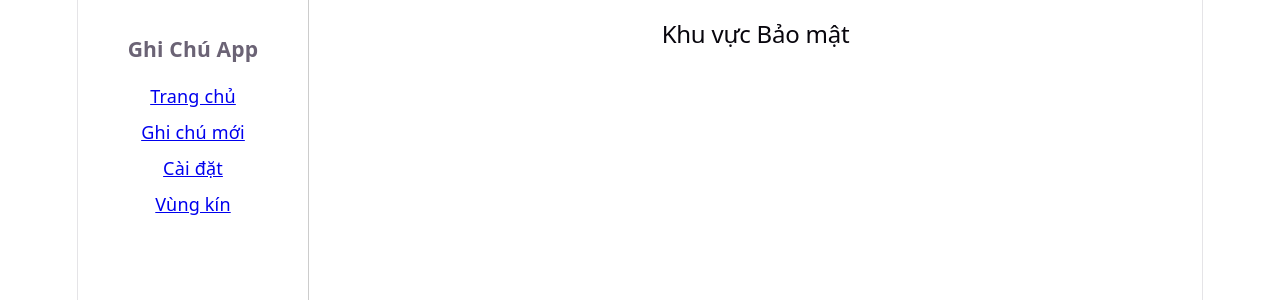
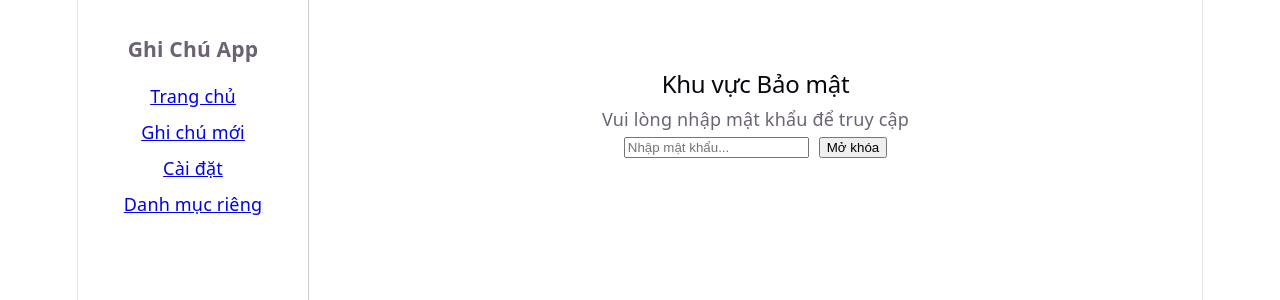
Before and after one commit to H4K386/WebGhiChu, a React app in the folder frontend/: page /private in a window 1280 px wide. Shown: the top 300 px of the page. Built offline with nearby package versions, Linux system fonts and the light colour scheme; the HTML template or start-up script is replaced by a standard one.

Commit message:
[Update] Cập nhật Private Notes

```diff
--- a/frontend/src/App.jsx
+++ b/frontend/src/App.jsx
@@ -6,6 +6,7 @@ import { BrowserRouter, Routes, Route } from 'react-router-dom';
 import Sidebar from './Sidebar';
 import Settings from './Settings';
 import Notes from './Notes';
+import PrivateNotes from './PrivateNotes';
 import './App.css'
 
 function App() {
@@ -19,7 +20,7 @@ function App() {
             <Route path="/" element={<h2>Trang chủ (Danh sách ghi chú)</h2>} />
             <Route path="/Notes" element={<Notes />} />
             <Route path="/settings" element={<Settings />} />
-            <Route path="/private" element={<h2>Khu vực Bảo mật</h2>} />
+            <Route path="/private" element={<PrivateNotes/>} />
           </Routes>
         </div>
       </div>
--- /dev/null
+++ b/frontend/src/PrivateNotes.jsx
@@ -0,0 +1,81 @@
+import React, { useState, useEffect } from 'react';
+function PrivateNotes() {
+    const [isUnlocked, setIsUnlocked] = useState(false);
+    const [passwordInput, setPasswordInput] = useState('');
+    const [notes, setNotes] = useState([]);
+    const [formData, setFormData] = useState({ id: null, title: '', content: '' });
+    const handleLogin = () => {
+        fetch('http://localhost:5000/api/private/auth', {
+            method: 'POST',
+            headers: { 'Content-Type': 'application/json' },
+            body: JSON.stringify({ password: passwordInput })
+        })
+        .then(res => res.json())
+        .then(data => {
+            if (data.success) {
+                setIsUnlocked(true); // Mở khóa
+                fetchPrivateNotes(); // Lấy dữ liệu
+            } else {
+                alert("Sai mật khẩu, vui lòng thử lại!");
+                setPasswordInput('');
+            }
+        });
+    };
+    const fetchPrivateNotes = () => {
+        fetch('http://localhost:5000/api/private/notes')
+            .then(res => res.json())
+            .then(data => setNotes(data));
+    };
+    const handleSave = () => {
+        fetch('http://localhost:5000/api/private/notes', {
+            method: 'POST',
+            headers: { 'Content-Type': 'application/json' },
+            body: JSON.stringify({ title: formData.title, content: formData.content })
+        }).then(() => {
+            fetchPrivateNotes();
+            setFormData({ id: null, title: '', content: '' });
+        });
+    };
+    if (!isUnlocked) {
+        return (
+            <div style={{ padding: '50px', textAlign: 'center' }}>
+                <h2>Khu vực Bảo mật</h2>
+                <p>Vui lòng nhập mật khẩu để truy cập</p>
+                <input
+                    type="password"
+                    value={passwordInput}
+                    onChange={(e) => setPasswordInput(e.target.value)}
+                    placeholder="Nhập mật khẩu..."
+                />
+                <button onClick={handleLogin} style={{ marginLeft: '10px' }}>Mở khóa</button>
+            </div>
+        );
+    }
+    return (
+        <div style={{ padding: '20px', backgroundColor: '#ffebee' }}>
+            <h2 style={{ color: 'red' }}>Khu vực Ghi chú Riêng tư </h2>
+            <div style={{ border: '1px solid red', padding: '10px', marginBottom: '20px'}}>
+                <input
+                    placeholder="Tiêu đề bí mật" value={formData.title}
+                    onChange={e => setFormData({...formData, title: e.target.value})}
+                    style={{ display: 'block', width: '100%', marginBottom: '10px' }}
+                />
+                <textarea
+                    placeholder="Nội dung bí mật" value={formData.content}
+                    onChange={e => setFormData({...formData, content: e.target.value})}
+                    style={{ display: 'block', width: '100%', height: '80px', marginBottom: '10px' }}
+                />
+                <button onClick={handleSave} style={{ backgroundColor: 'red', color: 'white'}}>Lưu bí mật</button>
+            </div>
+            <div style={{ display: 'grid', gridTemplateColumns: '1fr 1fr', gap: '15px' }}>
+                {notes.map(note => (
+                    <div key={note.id} style={{ border: '1px solid red', padding: '15px' }}>
+                        <h4>{note.title}</h4>
+                        <p>{note.content}</p>
+                    </div>
+                ))}
+            </div>
+        </div>
+    );
+};
+export default PrivateNotes;
--- a/frontend/src/Sidebar.jsx
+++ b/frontend/src/Sidebar.jsx
@@ -9,7 +9,7 @@ function Sidebar() {
         <li style={{ marginBottom: '10px' }}><Link to="/">Trang chủ</Link></li>
         <li style={{ marginBottom: '10px' }}><Link to="/Notes">Ghi chú mới</Link></li>
         <li style={{ marginBottom: '10px' }}><Link to="/settings">Cài đặt</Link></li>
-        <li style={{ marginBottom: '10px' }}><Link to="/private">Vùng kín</Link></li>
+        <li style={{ marginBottom: '10px' }}><Link to="/private">Danh mục riêng</Link></li>
       </ul>
     </div>
   );
```
